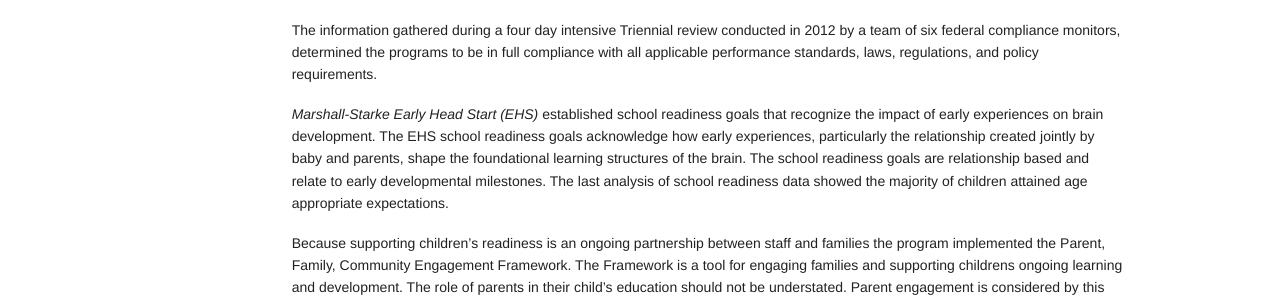
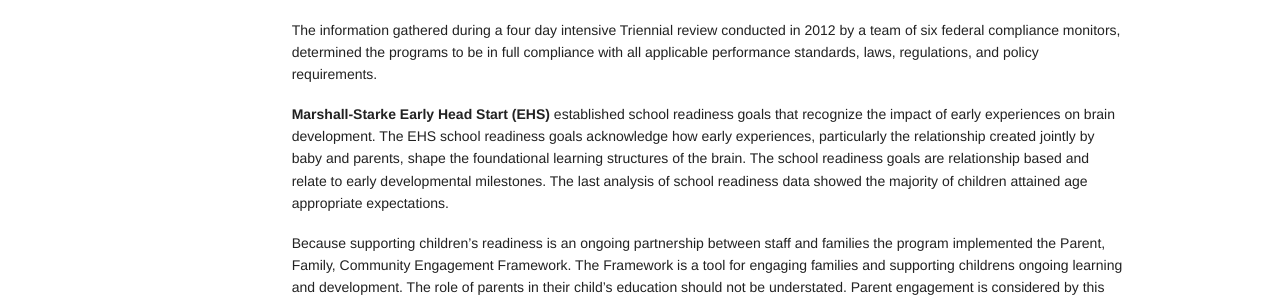
Before and after one commit to leviwilson/marshall-starke.org, a Jekyll site: the page built from report/children.md, in a window 1280 px wide. Shown: the part 828-1126 px from the top of the page. Built offline with Jekyll 4.4.1, drawn with Linux system fonts in a browser that asks for light colours; nearby versions of some CDN libraries; Markdown is read by kramdown in place of the engine named in the settings.

Commit message:
make bold, not italics

```diff
--- a/report/children.md
+++ b/report/children.md
@@ -22,7 +22,7 @@ Marshall-Starke HS and EHS maintained active waitlists. Unfortunately, not all c
 
 The information gathered during a four day intensive Triennial review conducted in 2012 by a team of six federal compliance monitors, determined the programs to be in full compliance with all applicable performance standards, laws, regulations, and policy requirements.
 
-*Marshall-Starke Early Head Start (EHS)* established school readiness goals that recognize the impact of early experiences on brain development. The EHS school readiness goals acknowledge how early experiences, particularly the relationship created jointly by baby and parents, shape the foundational learning structures of the brain. The school readiness goals are relationship based and relate to early developmental milestones. The last analysis of school readiness data showed the majority of children attained age appropriate expectations.
+**Marshall-Starke Early Head Start (EHS)** established school readiness goals that recognize the impact of early experiences on brain development. The EHS school readiness goals acknowledge how early experiences, particularly the relationship created jointly by baby and parents, shape the foundational learning structures of the brain. The school readiness goals are relationship based and relate to early developmental milestones. The last analysis of school readiness data showed the majority of children attained age appropriate expectations.
 
 Because supporting children’s readiness is an ongoing partnership between staff and families the program implemented the Parent, Family, Community Engagement Framework. The Framework is a tool for engaging families and supporting childrens ongoing learning and development. The role of parents in their child’s education should not be understated. Parent engagement is considered by this program to be a school readiness goal. The program successfully achieved 100% parent participation in parent-teacher conferences.
 
```
